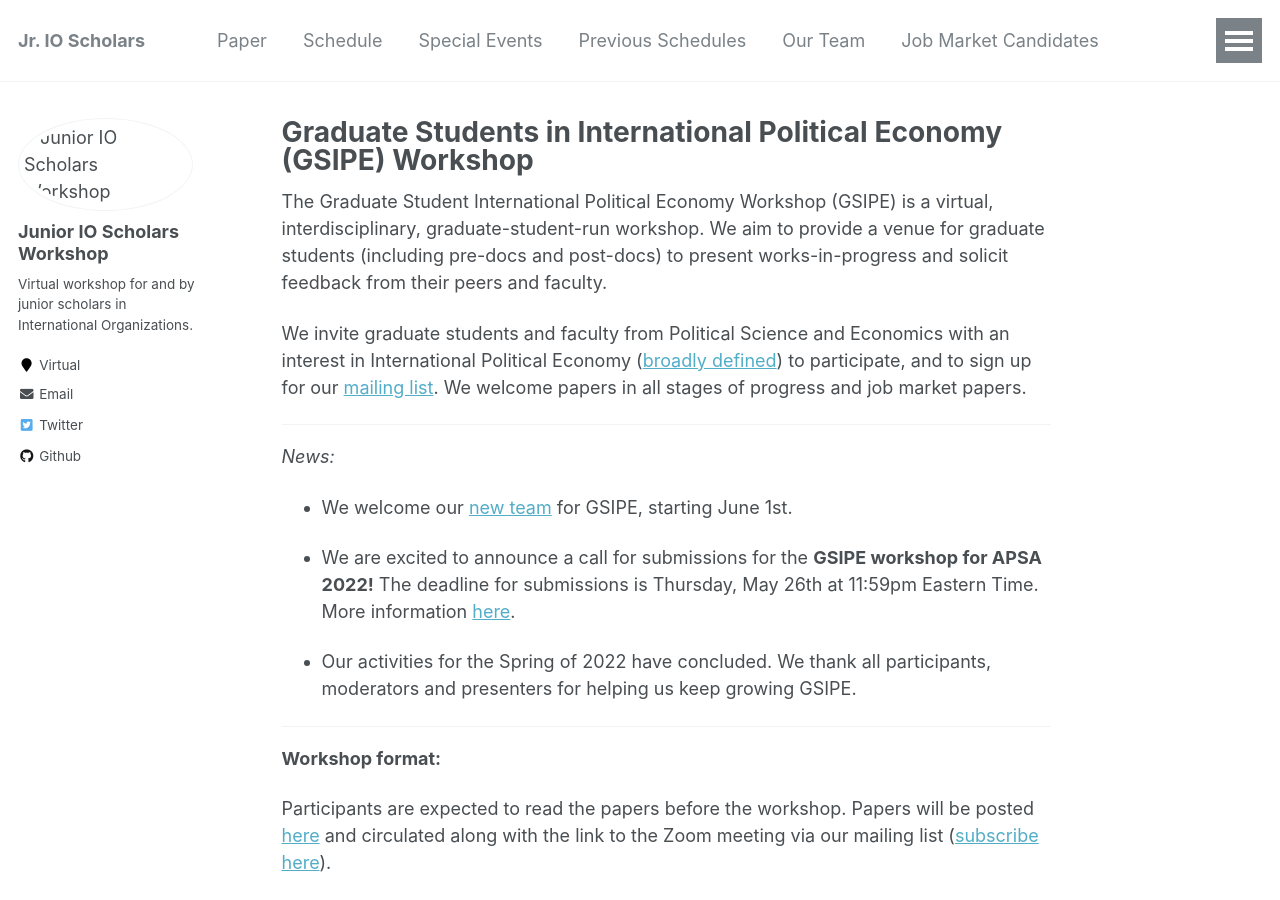
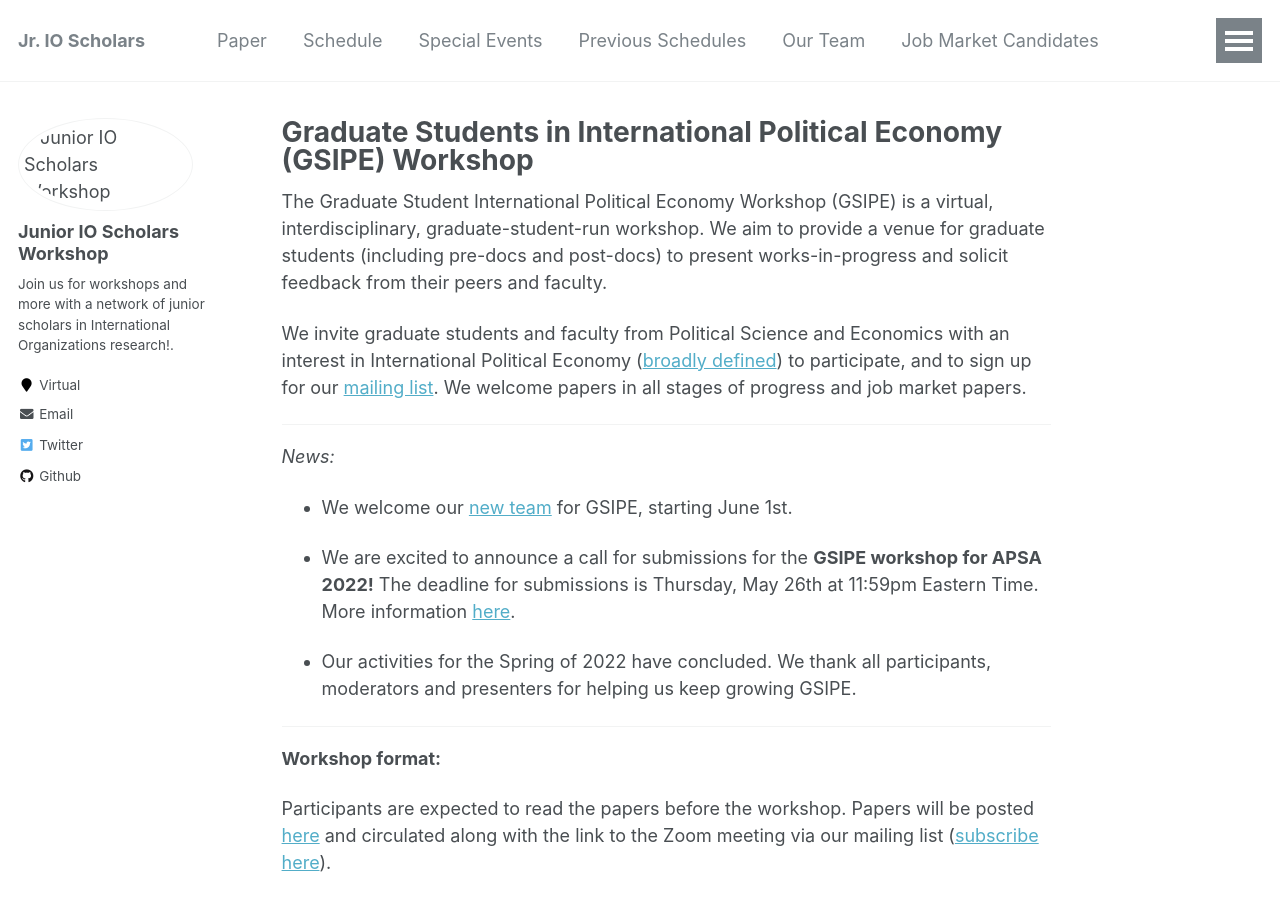
Before and after one commit to IO-workshop/IO-workshop.github.io, a Jekyll site: the page built from _pages/about.md, in a window 1280 px wide and 900 px high. Built offline with Jekyll 4.4.1, drawn with Linux system fonts in a browser that asks for light colours; comment, search, counter and statistics services are not loaded.

Commit message:
updating bio

```diff
--- a/_config.yml
+++ b/_config.yml
@@ -82,7 +82,7 @@ analytics:
 author:
   name             : "Junior IO Scholars Workshop"
   avatar           : jr_IOscholars.png
-  bio              : "Virtual workshop for and by junior scholars in International Organizations."
+  bio              : "Join us for workshops and more with a network of junior scholars in International Organizations research!."
   location         : "Virtual"
   employer         :
   pubmed           :
```
